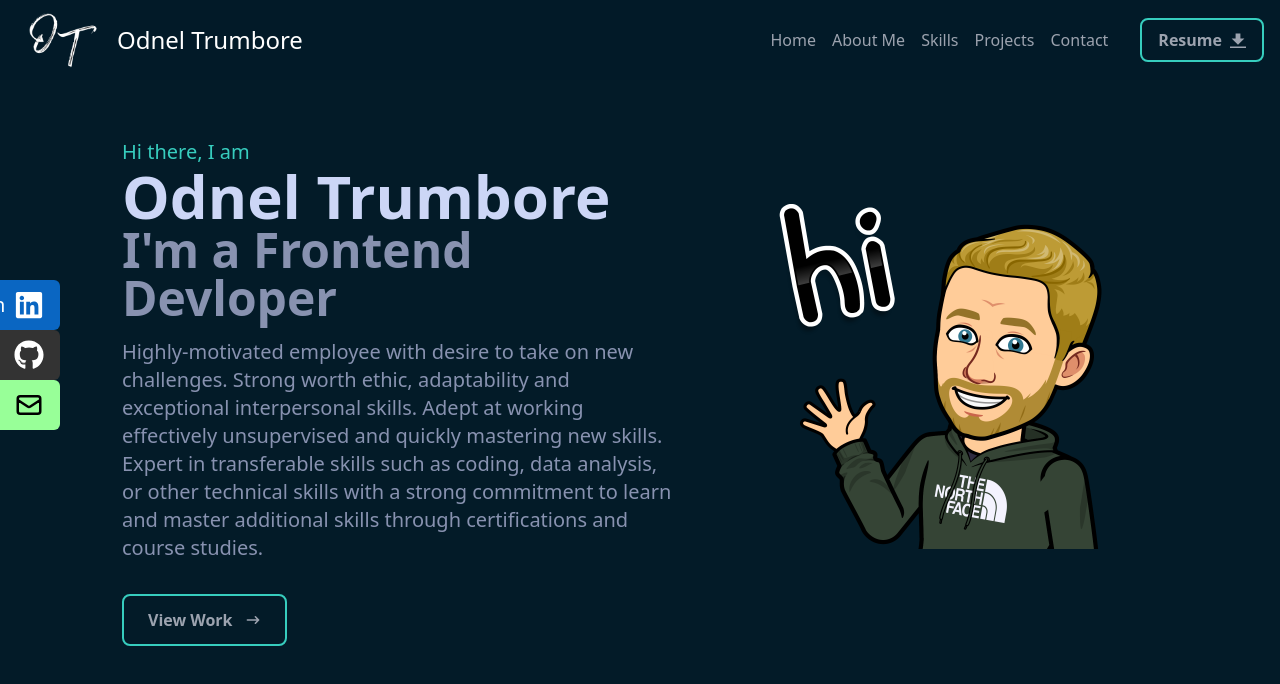
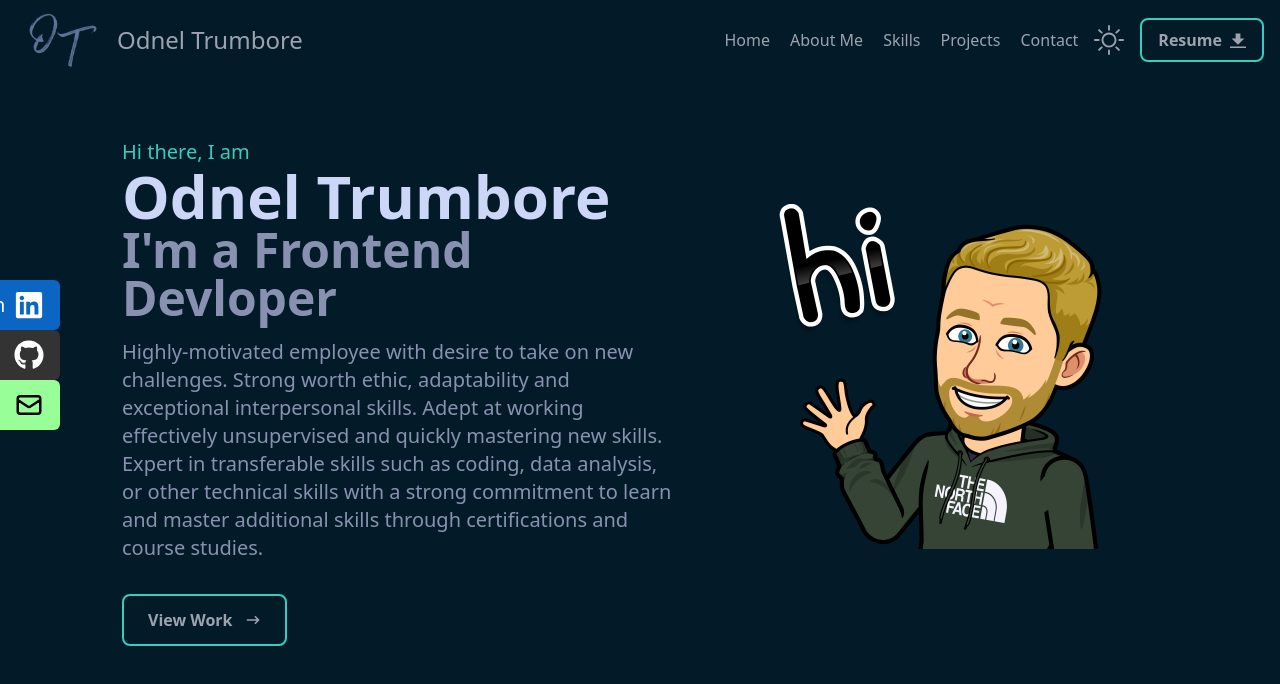
Before and after one commit to otrumbore/otrumbore.github.io, a React (Vite) app: page / in a window 1280 px wide. Shown: the top 684 px of the page. Built offline with nearby package versions, Linux system fonts and the light colour scheme.

Commit message:
dark mode added, no local media preference

```diff
--- a/index.html
+++ b/index.html
@@ -1,5 +1,5 @@
 <!doctype html>
-<html lang="en">
+<html lang="en" class="">
   <head>
     <meta charset="UTF-8" />
     <link rel="icon" type="image/svg+xml" href="/src/assets/logo-white.png" />
--- a/src/App.jsx
+++ b/src/App.jsx
@@ -1,16 +1,61 @@
-import { useState } from 'react';
+import { useState, useEffect } from 'react';
 import Header from './components/Header';
 import Home from './components/Home';
 import SocialIcons from './components/SocialIcons';
 import About from './components/About';
+import { FaStepForward } from 'react-icons/fa';
 
 function App() {
 
   const [darkMode, setDarkMode] = useState(true);
 
+  useEffect(() => {
+    //if (darkMode) { document.documentElement.classList.add('dark'); } else { document.documentElement.classList.remove('dark'); }
+
+    //console.log(darkMode);
+    userMediaDarkMode();
+    //console.log("Theme: ", localStorage.theme);
+
+  }, []);
+
+  //Dark mode stuff
+
   const toggleDarkMode = () => {
     setDarkMode(!darkMode);
+
   }
+
+  const userMediaDarkMode = () => {
+    if (localStorage.theme === 'dark' || (!('theme' in localStorage) && window.matchMedia('(prefers-color-scheme: dark)').matches)) {
+      document.documentElement.classList.add('dark');
+      localStorage.theme = 'dark';
+      setDarkMode(true);
+    } else {
+      document.documentElement.classList.remove('dark');
+      localStorage.theme = 'light';
+      setDarkMode(false);
+    }
+  }
+
+  useEffect(() => {
+    console.log(darkMode);
+    console.log("Theme: ", localStorage.theme);
+    //userMediaDarkMode();
+    // Whenever the user explicitly chooses light mode
+    if (!darkMode) {
+      //localStorage.theme = 'light';
+      document.documentElement.classList.remove('dark');
+      localStorage.theme = 'light';
+    } else {
+      // Whenever the user explicitly chooses dark mode
+      //localStorage.theme = 'dark';
+      document.documentElement.classList.add('dark');
+      localStorage.theme = 'dark';
+    }
+    console.log(darkMode);
+  }, [darkMode]);
+
+  //End dark mode stuff
 
   return (
     <>
--- a/src/components/Header.jsx
+++ b/src/components/Header.jsx
@@ -2,17 +2,19 @@ import React, {useState} from 'react'
 import Navbar from './Navbar'
 
 //logo image
-import Logo from '../assets/logo-white.png';
+import LogoWhite from '../assets/logo-white.png';
+import LogoDark from '../assets/Logo-Dark.png';
 
 const Header = (props) => {
 
   return (
-    <div className='fixed w-full h-[80px] top-0 right-0 left-0 flex justify-between items-center px-4 bg-[#031b28] bg-opacity-80'>
+
+    <div className='fixed w-full h-[80px] top-0 right-0 left-0 flex justify-between items-center px-4 dark:bg-[#031b28] bg-[#ccebfb] bg-opacity-80'>
 
       {/*Logo and name */}
       <div className='flex items-center'>
-        <img src={Logo} alt="Logo" className='lg:w-[85px] lg:h-auto w-[75px] h-auto lg:hover:animate-spin duration-300'/>
-        <span className='hidden md:flex ml-4 text-2xl text-white'>Odnel Trumbore</span>
+        <img src={LogoDark} alt="Logo" className='lg:w-[85px] lg:h-auto w-[75px] h-auto lg:hover:animate-spin duration-300'/>
+        <span className='hidden md:flex ml-4 text-2xl'>Odnel Trumbore</span>
       </div>
 
       {/* Navbar */}
--- a/src/components/Home.jsx
+++ b/src/components/Home.jsx
@@ -8,16 +8,16 @@ const Home = () => {
 
       <div className='max-w-[1100px] mx-auto px-8 flex flex-col lg:flex-row lg:space-x-20 items-center justify-center h-full'>
         <div className='flex-auto'>
-        <p className='text-[#37cdbe] text-lg md:text-xl'>Hi there, I am</p>
-        <h1 className='text-4xl md:text-5xl lg:text-6xl  font-bold text-[#ccd6f6]'>Odnel Trumbore</h1>
-        <h2 className='text-3xl md:text-4xl lg:text-5xl font-bold text-[#8892b0]'>I'm a Frontend Devloper</h2>
-        <p className='text-[#8892b0] py-4 max-w-[700px] text-lg md:text-xl'>Highly-motivated employee with desire to take on new challenges. Strong
+        <p className='dark:text-[#37cdbe] text-[#031b28] text-lg md:text-xl'>Hi there, I am</p>
+        <h1 className='text-4xl md:text-5xl lg:text-6xl  font-bold text-[#031b28] dark:text-[#ccd6f6]'>Odnel Trumbore</h1>
+        <h2 className='text-3xl md:text-4xl lg:text-5xl font-bold dark:text-[#8892b0]'>I'm a Frontend Devloper</h2>
+        <p className='dark:text-[#8892b0] py-4 max-w-[700px] text-lg md:text-xl'>Highly-motivated employee with desire to take on new challenges. Strong
           worth ethic, adaptability and exceptional interpersonal skills. Adept at working effectively unsupervised and quickly mastering new skills.
           Expert in transferable skills such as coding, data analysis, or other technical skills with a strong commitment to learn and master additional
           skills through certifications and course studies.
         </p>
         <div className='py-4'>
-          <button className="group border-2 border-[#37cdbe] hover:bg-[#37cdbe] ease-in-out duration-75 hover:text-gray-800 font-bold py-3 px-6 rounded-lg flex items-center">View Work
+          <button className="group border-2 dark:border-[#37cdbe] dark:hover:bg-[#37cdbe] border-[#031b28] hover:bg-[#031b28] hover:text-gray-300 ease-in-out duration-75 dark:hover:text-gray-800 font-bold py-3 px-6 rounded-lg flex items-center">View Work
           <span className='lg:group-hover:rotate-90 duration-300'><HiArrowNarrowRight className='ml-3'/></span>
           </button>
         </div>
--- a/src/components/Navbar.jsx
+++ b/src/components/Navbar.jsx
@@ -12,16 +12,16 @@ const Navbar = (props) => {
 
   return (
     <div className='inline-flex items-center'>
-        <ul className='hidden lg:flex text-1xl space-x-4'>
-            <li className='hover:text-[#37cdbe] hover:border-b-2 border-[#37cdbe] hover:animate-pulse duration-75'>Home</li>
-            <li className='hover:text-[#37cdbe] hover:border-b-2 border-[#37cdbe] hover:animate-pulse duration-75'>About Me</li>
-            <li className='hover:text-[#37cdbe] hover:border-b-2 border-[#37cdbe] hover:animate-pulse duration-75'>Skills</li>
-            <li className='hover:text-[#37cdbe] hover:border-b-2 border-[#37cdbe] hover:animate-pulse duration-75'>Projects</li>
-            <li className='hover:text-[#37cdbe] hover:border-b-2 border-[#37cdbe] hover:animate-pulse duration-75'>Contact</li>
+        <ul className='hidden lg:flex text-1xl space-x-5'>
+            <li className='dark:hover:text-[#37cdbe] hover:text-[#031b28] hover:border-b-2 hover:border-[#031b28] hover:scale-125 dark:border-[#37cdbe] hover:animate-pulse duration-75'>Home</li>
+            <li className='dark:hover:text-[#37cdbe] hover:text-[#031b28] hover:border-b-2 hover:border-[#031b28] hover:scale-125 dark:border-[#37cdbe] hover:animate-pulse duration-75'>About Me</li>
+            <li className='dark:hover:text-[#37cdbe] hover:text-[#031b28] hover:border-b-2 hover:border-[#031b28] hover:scale-125 dark:border-[#37cdbe] hover:animate-pulse duration-75'>Skills</li>
+            <li className='dark:hover:text-[#37cdbe] hover:text-[#031b28] hover:border-b-2 hover:border-[#031b28] hover:scale-125 dark:border-[#37cdbe] hover:animate-pulse duration-75'>Projects</li>
+            <li className='dark:hover:text-[#37cdbe] hover:text-[#031b28] hover:border-b-2 hover:border-[#031b28] hover:scale-125 dark:border-[#37cdbe] hover:animate-pulse duration-75'>Contact</li>
         </ul>
         <div className={`flex ml-4 space-x-4 ${navState ? 'hidden' : ''}`}>
-            <button onClick={props.toggleDarkMode} className='hidden text-3xl hover:text-[#37cdbe] lg:hover:animate-pulse duration-75'><BsSun /></button>
-            <button className="border-2 border-[#37cdbe] hover:bg-[#37cdbe] hover:text-gray-800 font-bold py-2 px-4 rounded-lg inline-flex items-center lg:hover:animate-bounce ease-in-out duration-75">
+            <button onClick={props.toggleDarkMode} className='text-3xl dark:hover:text-[#37cdbe] hover:text-[#031b28] lg:hover:animate-pulse duration-75'>{props.darkMode ? <BsSun /> : <BsMoon />}</button>
+            <button className="border-2 dark:border-[#37cdbe] dark:hover:bg-[#37cdbe] dark:hover:text-gray-800 border-[#031b28] hover:bg-[#031b28] hover:text-gray-300 font-bold py-2 px-4 rounded-lg inline-flex items-center lg:hover:animate-bounce ease-in-out duration-75">
                 <span className='hidden md:flex'>Resume</span>
                 <span className='md:hidden'>CV</span>
                 <svg className="fill-current w-4 h-4 ml-2" xmlns="http://www.w3.org/2000/svg" viewBox="0 0 20 20"><path d="M13 8V2H7v6H2l8 8 8-8h-5zM0 18h20v2H0v-2z"/></svg>
@@ -29,7 +29,7 @@ const Navbar = (props) => {
         </div>
         <button onClick={handleNavClick} className='flex ml-4 text-3xl z-10 lg:hidden'>{!navState ? <FaBars /> : <FaTimes />}</button>
         <div className={navState ? ' ease-linear duration-300' : 'hidden'}>
-            <ul className='absolute text-2xl top-0 right-0 w-[50%] h-screen bg-[#083248] bg-opacity-90 flex flex-col justify-start items-center space-y-6 pt-24 rounded-l-xl'>
+            <ul className='absolute text-2xl top-0 right-0 w-[50%] h-screen dark:bg-[#083248] bg-[#1196de] bg-opacity-90 flex flex-col justify-start items-center space-y-6 pt-24 rounded-l-xl'>
                 <li className=''>Home</li>
                 <li className=''>About Me</li>
                 <li className=''>Skills</li>
--- a/src/index.css
+++ b/src/index.css
@@ -13,7 +13,7 @@ copper: #B87333
 */
 
 body {
-    @apply bg-[#031b28] text-gray-400;
+    @apply dark:bg-[#031b28] bg-[#ccebfb] dark:text-gray-400 text-gray-700;
 }
 
 li {
```
Also changed, not shown: src/assets/Logo-Dark.png (added).
